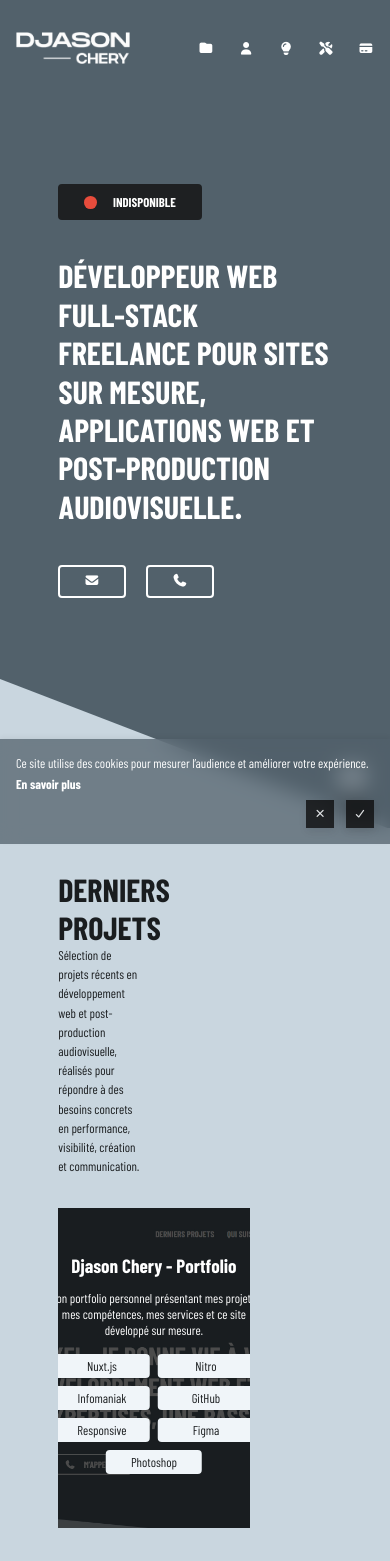
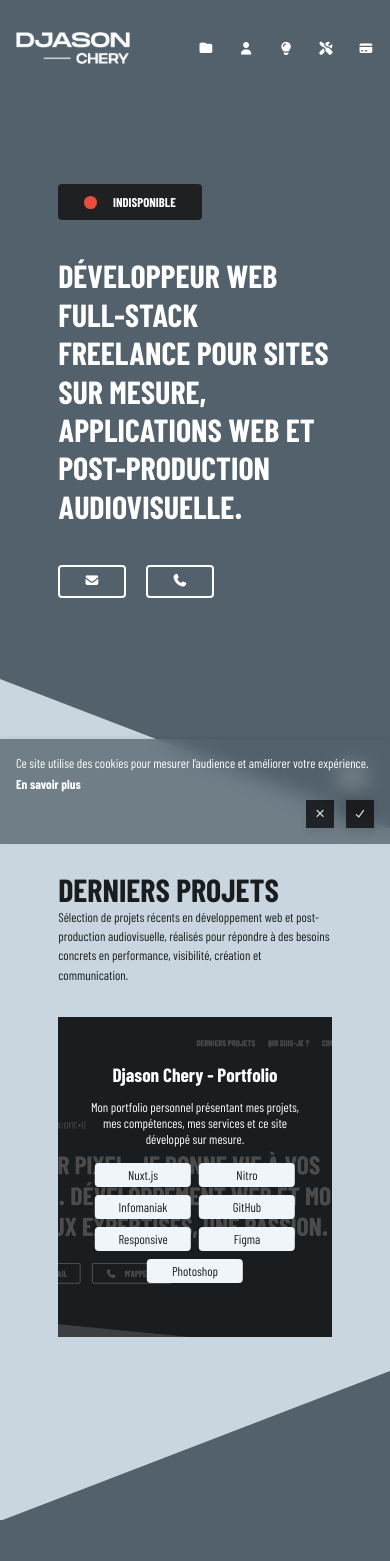
Before and after one commit to Djason16/djason-cv, a Nuxt app in the folder app/: page / in a window 390 px wide. Shown: the top 1561 px of the page. Built offline with nearby package versions, Linux system fonts and the light colour scheme; no server answers.

Commit message:
🐛 fix(css): restore message-box colors and last-project section width

```diff
--- a/app/assets/css/components/last-project.css
+++ b/app/assets/css/components/last-project.css
@@ -5,6 +5,7 @@
     align-items: flex-start;
     gap: 5rem;
     max-width: 80%;
+    margin: auto;
 }
 
 .projects-section .projects-section__content {
@@ -34,7 +35,10 @@
     }
 
     .projects-section .projects-section__content,
-    .projects-section .projects-section__carousel,
+    .projects-section .projects-section__carousel {
+        max-width: 100%;
+    }
+
     .projects-section .projects-section__carousel {
         clip-path: none;
     }
--- a/app/assets/css/components/message-box.css
+++ b/app/assets/css/components/message-box.css
@@ -6,13 +6,13 @@
     max-width: 30rem;
 }
 
-.message-box /* Success message styling */
+/* Success message styling */
 .message-box p.success {
     color: var(--accent-green);
     background-color: rgba(30, 255, 0, 0.1);
 }
 
-.message-box /* Error message styling */
+/* Error message styling */
 .message-box p.error {
     color: var(--accent-red);
     background-color: rgba(255, 0, 0, 0.1);
```
